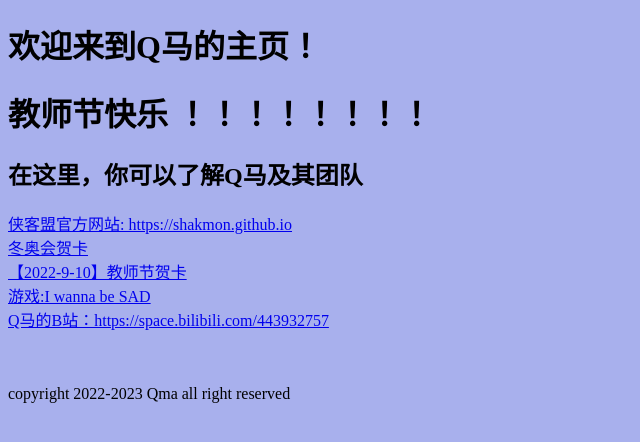
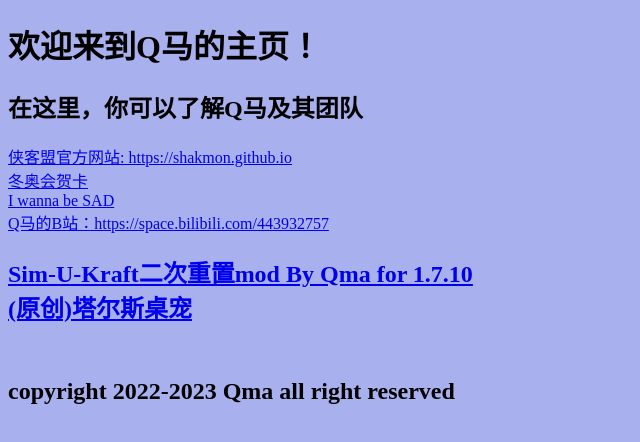
Before and after one commit to Qma-king/main, a plain HTML site: page index.html in a window 1280 px wide. Shown: the whole page, without its empty margins (0-640 px from the left). Drawn offline with Linux system fonts and the light colour scheme.

Commit message:
Update index.html

```diff
--- a/index.html
+++ b/index.html
@@ -8,15 +8,16 @@
 
 <body style="background-color: #A8B0ED">
 <h1> 欢迎来到Q马的主页！&nbsp; &nbsp; </h1>
-<h1><strong>教师节快乐</strong> ！！！！！！！！</h1>
 <h2> 在这里，你可以了解Q马及其团队 </h2>
 	<a href="https://shakmon.github.io">侠客盟官方网站: https://shakmon.github.io</a>
 	<br>
 	<a href="https://qma-king.github.io/main/soft_2021-12-29.exe">
 	冬奥会贺卡</a><br>
-	<a href="https://qma-king.github.io/main/soft-for-teacher.exe">【2022-9-10】教师节贺卡</a><br>
-	<a href="https://qma-king.github.io/main/SF-00001-GAME-0.05.exe">游戏:I wanna be SAD</a><br>
+	<a href="https://qma-king.github.io/main/SF-00001-GAME-0.05.exe">I wanna be SAD</a><br>
 	<a href="https://space.bilibili.com/443932757">Q马的B站：https://space.bilibili.com/443932757</a><br>
+<h2>
+	<a href=https://qma-king.github.io/main/SF-00002-SIMUKRAFT-QMA.7z">Sim-U-Kraft二次重置mod By Qma for 1.7.10</a><br>
+	<a href=https://qma-king.github.io/main/SF-00003-TAILS-QMA.7z">(原创)塔尔斯桌宠</a>
 	<br><br><br>
 
 	copyright 2022-2023 Qma all right reserved
```
